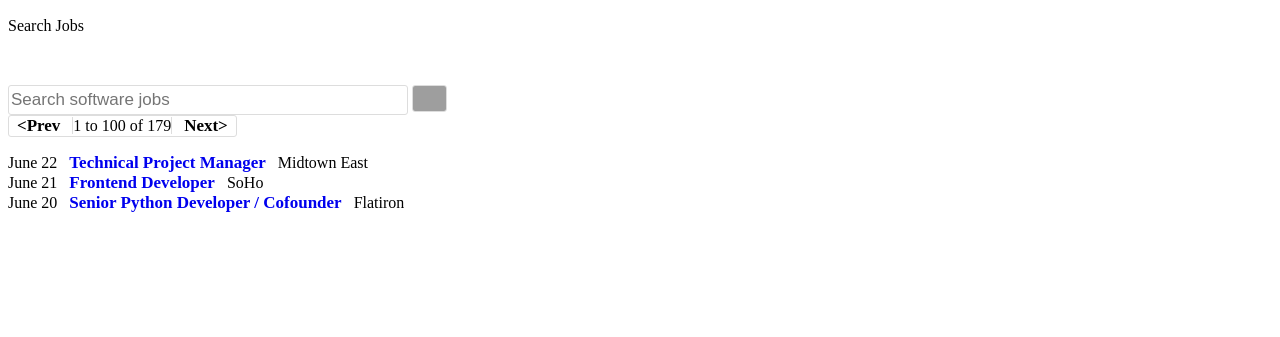
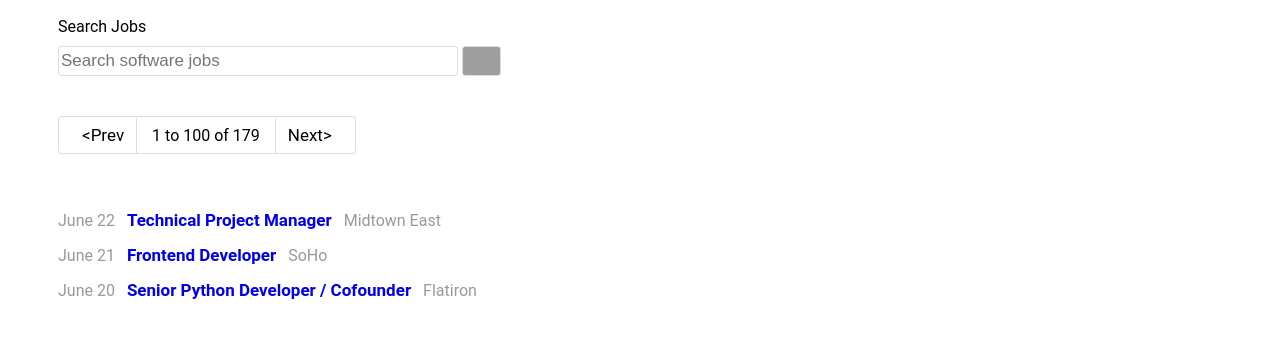
Before and after one commit to Kendallyn/Gregs-List, a plain HTML site: page index.html in a window 1280 px wide. Shown: the part 63-400 px from the top of the page. Drawn offline with Linux system fonts and the light colour scheme; grey boxes are pictures that could not be loaded.

Commit message:
styling done

```diff
--- a/main.css
+++ b/main.css
@@ -10,6 +10,15 @@ header {
     top: 0;
     right: 0;
     left: 0;
+}
+
+section,
+main {
+    margin-left: 50px;
+}
+
+body {
+    font-family: "Roboto", sans-serif;
 }
 
 h3 {
@@ -43,17 +52,28 @@ h3 {
     margin-top: 15px;
 }
 
+li {
+    margin-bottom: 15px;
+}
+
 li a,
 .nav-pages a {
     text-decoration: none;
-    font-weight: bold;
     font-size: 17px;
     margin-left: 8px;
     margin-right: 8px;
 }
 
+li a {
+    font-weight: bold;
+}
+
 li a:hover {
     text-decoration: underline;
+}
+
+li a:visited {
+    color: blue;
 }
 
 form {
@@ -62,7 +82,8 @@ form {
 
 label {
     display: block;
-    margin-bottom: 50px;
+    margin-bottom: 10px;
+    margin-top: 20px;
 }
 
 input {
@@ -76,8 +97,8 @@ input {
 }
 
 .magnifying-glass {
-    height: auto;
-    width: 35px;
+    height: 30px;
+    width: auto;
 }
 
 .nav-pages {
@@ -87,6 +108,12 @@ input {
     display: inline-block;
     border-radius: 3px;
     border: 1px solid #DDDDDD;
+    margin-top: 40px;
+    margin-bottom: 40px;
+    padding-right: 15px;
+    padding-left: 15px;
+    padding-top: 8px;
+    padding-bottom: 8px;
 }
 
 .nav-pages a {
@@ -97,6 +124,10 @@ input {
     border-right: 1px solid #DDDDDD;
     border-left: 1px solid #DDDDDD;
     font-size: 16px;
+    padding-right: 15px;
+    padding-left: 15px;
+    padding-top: 8px;
+    padding-bottom: 8px;
 }
 
 .job {
@@ -104,6 +135,6 @@ input {
     padding: 0;
 }
 
-.date .location {
-    color: color: #999;
+.job span {
+    color: #999;
 }
```
